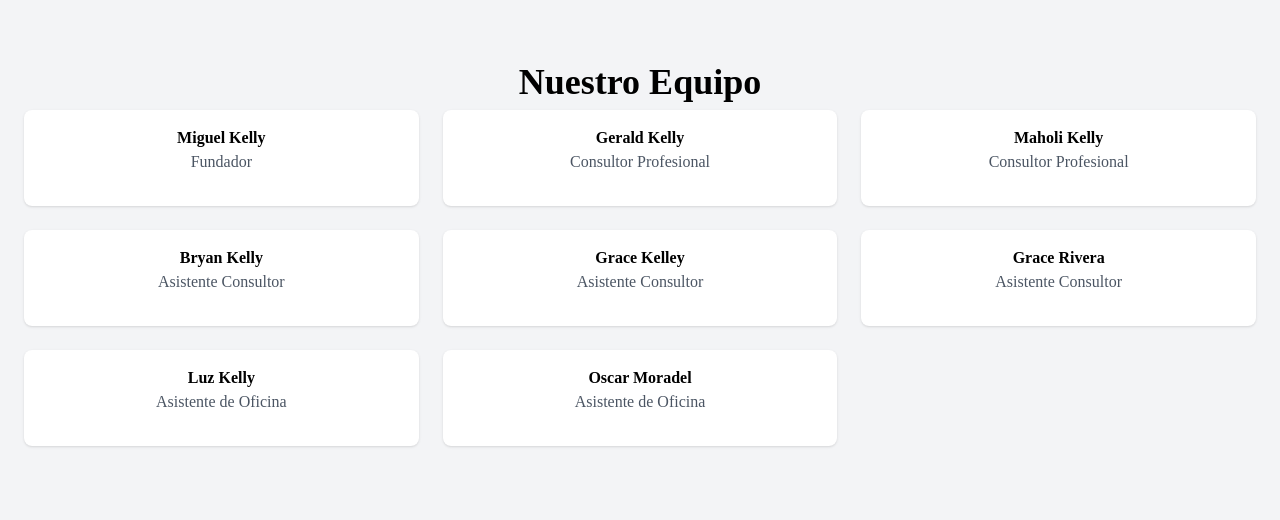
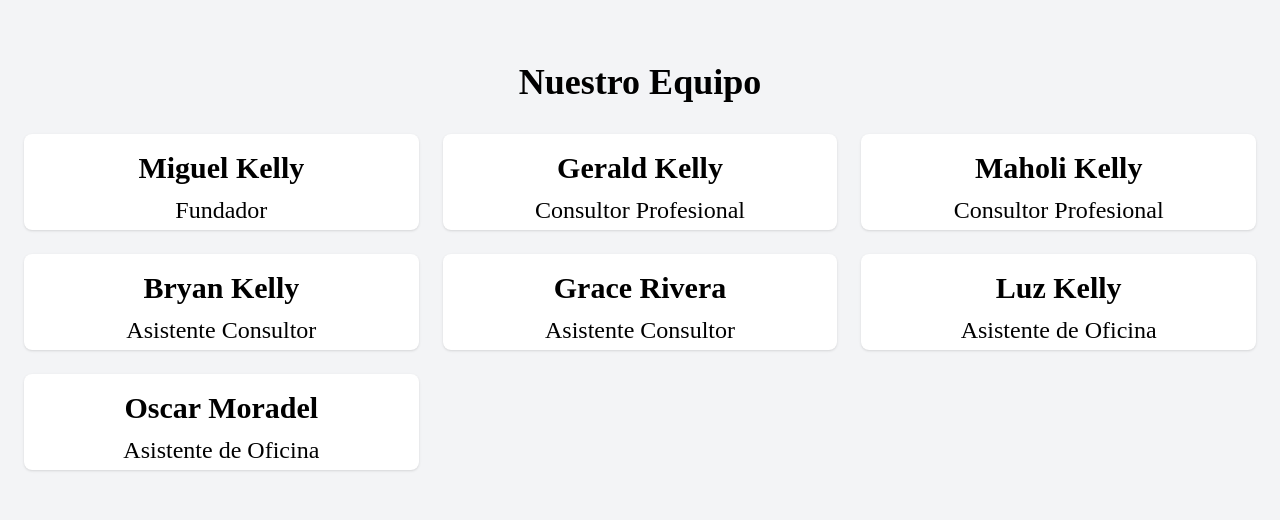
Before and after one commit to drosalesm/kellyTaxProReact, a React (Create React App) app: page / in a window 1280 px wide. Shown: the part 3977-4497 px from the top of the page. Built offline with nearby package versions, Linux system fonts and the light colour scheme.

Commit message:
Update Personnel.jsx

```diff
--- a/src/components/Personnel.jsx
+++ b/src/components/Personnel.jsx
@@ -6,8 +6,8 @@ const Team = () => {
     { name: "Gerald Kelly", position: "Consultor Profesional", imageUrl: "/assets/img/geraldformal-min.jpg" },
     { name: "Maholi Kelly", position: "Consultor Profesional", imageUrl: "/assets/img/haholyformal-min.jpg" },
     { name: "Bryan Kelly", position: "Asistente Consultor", imageUrl: "/assets/img/bryanformal-min.jpg" },
-    { name: "Grace Kelley", position: "Asistente Consultor", imageUrl: "/assets/img/graceKelley.jfif" },
     { name: "Grace Rivera", position: "Asistente Consultor", imageUrl: "/assets/img/graceformal-min.jpg" },
+//    { name: "Grace Kelley", position: "Asistente Consultor", imageUrl: "/assets/img/graceKelley.jfif" },
     { name: "Luz Kelly", position: "Asistente de Oficina", imageUrl: "" },
     { name: "Oscar Moradel", position: "Asistente de Oficina", imageUrl: "" },
   ];
@@ -16,7 +16,6 @@ const Team = () => {
   const [showAll, setShowAll] = useState(false);
   const [isMobile, setIsMobile] = useState(false);
 
-  // Detect if the device is mobile
   useEffect(() => {
     const handleResize = () => setIsMobile(window.innerWidth < 768);
     handleResize(); // Initial check on component mount
@@ -37,25 +36,28 @@ const Team = () => {
   return (
     <section id="personnel" className="py-8 bg-gray-100">
       <div className="container mx-auto text-center mb-6 px-4 sm:px-6">
-        <h2 className="text-4xl font-bold mb-2 animate__animated animate__fadeInUp">
+        <h2 className="text-4xl font-bold mb-8 animate__animated animate__fadeInUp">
           Nuestro Equipo
         </h2>
 
         {/* Responsive Personnel Grid */}
         <div className="grid grid-cols-1 sm:grid-cols-2 lg:grid-cols-3 gap-6">
           {personnel
-            .slice(0, isMobile && !showAll ? 3 : personnel.length) // Show only 3 on mobile if not expanded
+            .slice(0, isMobile && !showAll ? 3 : personnel.length)
             .map((member, index) => (
               <div
                 key={index}
                 className={`bg-white rounded-lg shadow p-4 text-center cursor-pointer transition-all duration-500 ease-in-out ${
-                  expandedMember === index ? "h-auto" : "h-24"
+                  expandedMember === index ? "h-auto bg-blue-100" : "h-24"
                 }`}
                 onClick={() => toggleExpand(index)}
                 style={{ overflow: "hidden" }}
               >
-                <h4 className="font-semibold">{member.name}</h4>
-                <p className="text-gray-600">{member.position}</p>
+                <h4 className="text-3xl font-bold mb-2 animate__animated animate__fadeInUp">{member.name}</h4>
+
+
+                <h4 className="text-2xl mb-4 animate__animated animate__fadeInUp">{member.position}</h4>
+
 
                 {member.imageUrl && (
                   <div
```
